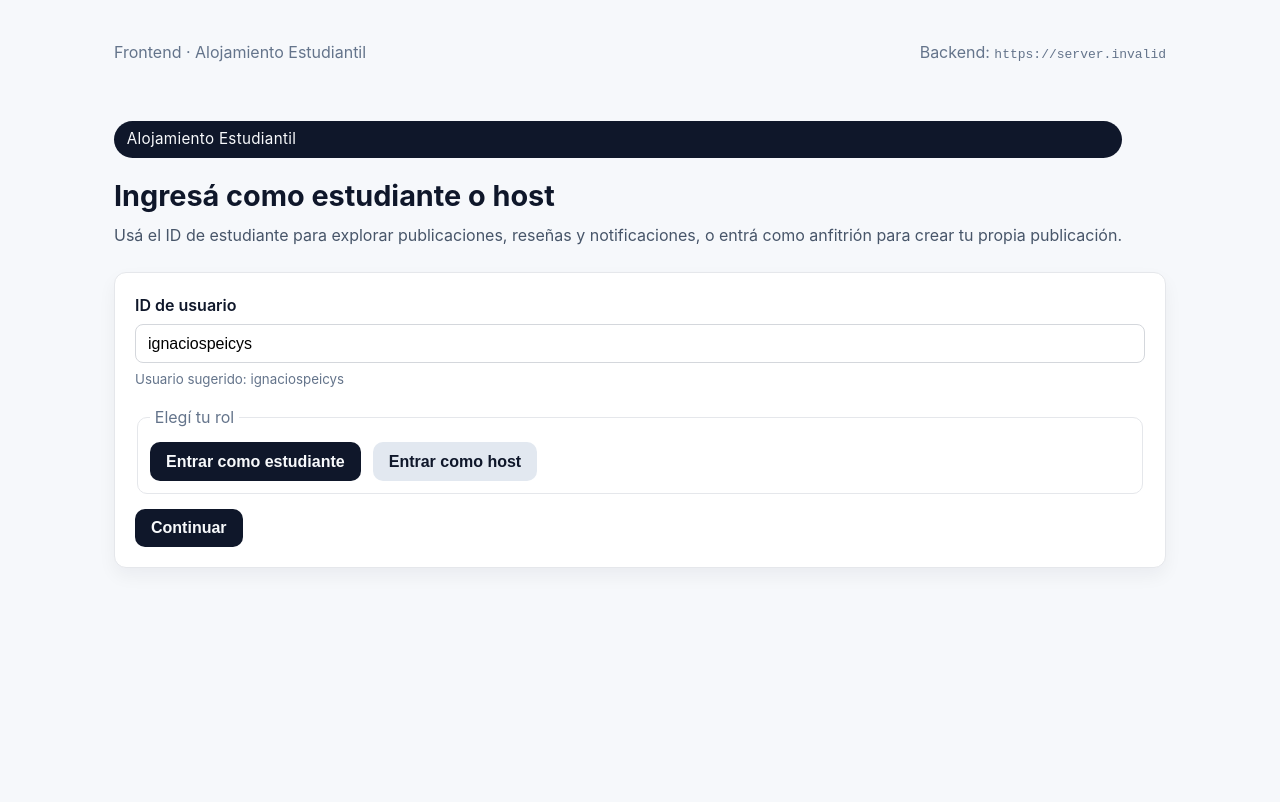
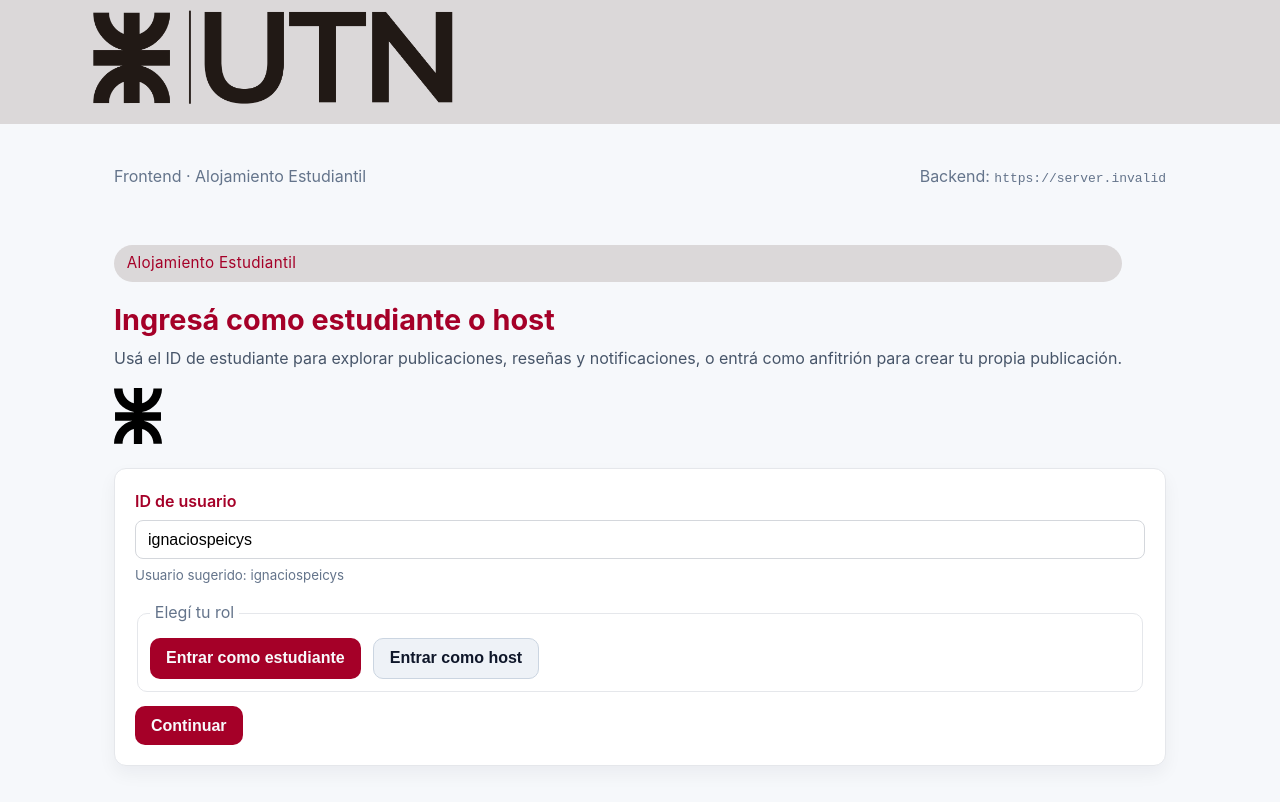
Before and after one commit to Abigailtellez1/TP-DISE-O-DE-SISTEMAS, a React app in the folder frontend/: page /login in a window 1280 px wide. Shown: the top 802 px of the page. Built offline with nearby package versions, Linux system fonts and the light colour scheme; no server answers; the HTML template or start-up script is replaced by a standard one.

Commit message:
styling utn

```diff
--- a/frontend/src/App.css
+++ b/frontend/src/App.css
@@ -18,7 +18,7 @@
 .page-header h1 {
   margin: 0;
   font-size: 1.8rem;
-  color: #0f172a;
+  color: #A50028;
 }
 
 .page-header .subtitle {
@@ -29,10 +29,27 @@
 .pill {
   padding: 0.4rem 0.8rem;
   border-radius: 999px;
-  background: #0f172a;
-  color: #f8fafc;
+  background: #DBD8D9;
+  color: #A50028;
   font-size: 0.95rem;
   letter-spacing: 0.02em;
+}
+
+.banner {
+  width: 100%;
+  background: #DBD8D9;
+  padding: 0 0 0 5rem;
+}
+
+.banner img {
+  max-width: 600px;
+  width: 100%;
+  height: auto;
+}
+
+.mini-logo {
+  height: 56px;
+  width: auto;
 }
 
 .panel {
@@ -56,7 +73,7 @@
 
 .form-field label {
   font-weight: 600;
-  color: #0f172a;
+  color: #A50028;
 }
 
 .form-field input {
@@ -80,13 +97,28 @@
   font-size: 1rem;
   font-weight: 600;
   cursor: pointer;
-  background: #0f172a;
+  background: #A50028;
   color: #f8fafc;
+  transition: background 0.15s ease, color 0.15s ease, border-color 0.15s ease;
 }
 
 .btn.secondary {
+  background: #eef2f7;
+  color: #0f172a;
+  border: 1px solid #cbd5e1;
+}
+
+.btn:disabled,
+.btn.disabled {
   background: #e2e8f0;
-  color: #0f172a;
+  color: #94a3b8;
+  border: 1px solid #cbd5e1;
+  cursor: not-allowed;
+}
+
+.btn.secondary:disabled {
+  background: #f1f5f9;
+  color: #b0b8c4;
 }
 
 .table {
--- a/frontend/src/pages/ListingsPage.tsx
+++ b/frontend/src/pages/ListingsPage.tsx
@@ -56,7 +56,7 @@ export const ListingsPage = () => {
           <span className="muted">
             Usuario: {userId} · Rol: {role === 'landlord' ? 'host' : 'estudiante'}
           </span>
-          <button className="btn secondary" type="button" onClick={logout}>
+          <button className="btn" type="button" onClick={logout}>
             Salir
           </button>
         </div>
--- a/frontend/src/pages/LoginPage.tsx
+++ b/frontend/src/pages/LoginPage.tsx
@@ -1,6 +1,7 @@
 import { type FormEvent, useState } from 'react'
 import { useNavigate } from 'react-router-dom'
 import { useAuth } from '../context/AuthContext'
+import miniLogo from '../../resources/utn-logo-mini.svg'
 
 const DEFAULT_USER = 'ignaciospeicys'
 
@@ -28,6 +29,7 @@ export const LoginPage = () => {
             anfitrión para crear tu propia publicación.
           </p>
         </div>
+        <img src={miniLogo} alt="Logo UTN" className="mini-logo" />
       </header>
 
       <div className="panel">
--- a/frontend/src/router/AppRouter.tsx
+++ b/frontend/src/router/AppRouter.tsx
@@ -5,6 +5,7 @@ import { useAuth } from '../context/AuthContext'
 import { API_BASE_URL } from '../api/client'
 import { ListingFormPage } from '../pages/ListingFormPage'
 import { ListingDetailPage } from '../pages/ListingDetailPage'
+import bannerImg from '../../resources/logo-utn-banner.png'
 
 const Protected = () => {
   const { userId } = useAuth()
@@ -17,6 +18,9 @@ const Protected = () => {
 const AppLayout = () => {
   return (
     <div>
+      <div className="banner">
+        <img src={bannerImg} alt="Universidad Tecnológica Nacional - Alojamiento Estudiantil" />
+      </div>
       <div className="page" style={{ paddingBottom: 0 }}>
         <div className="status-bar" style={{ justifyContent: 'space-between' }}>
           <span className="muted">Frontend · Alojamiento Estudiantil</span>
```
